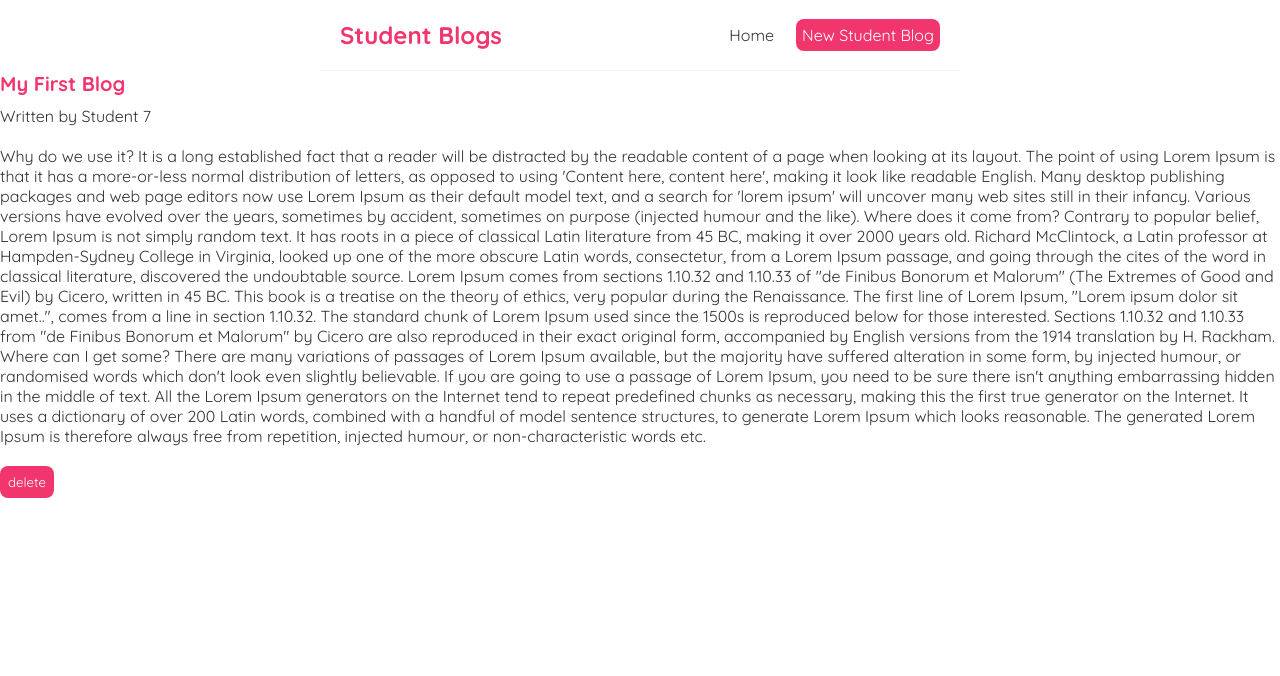
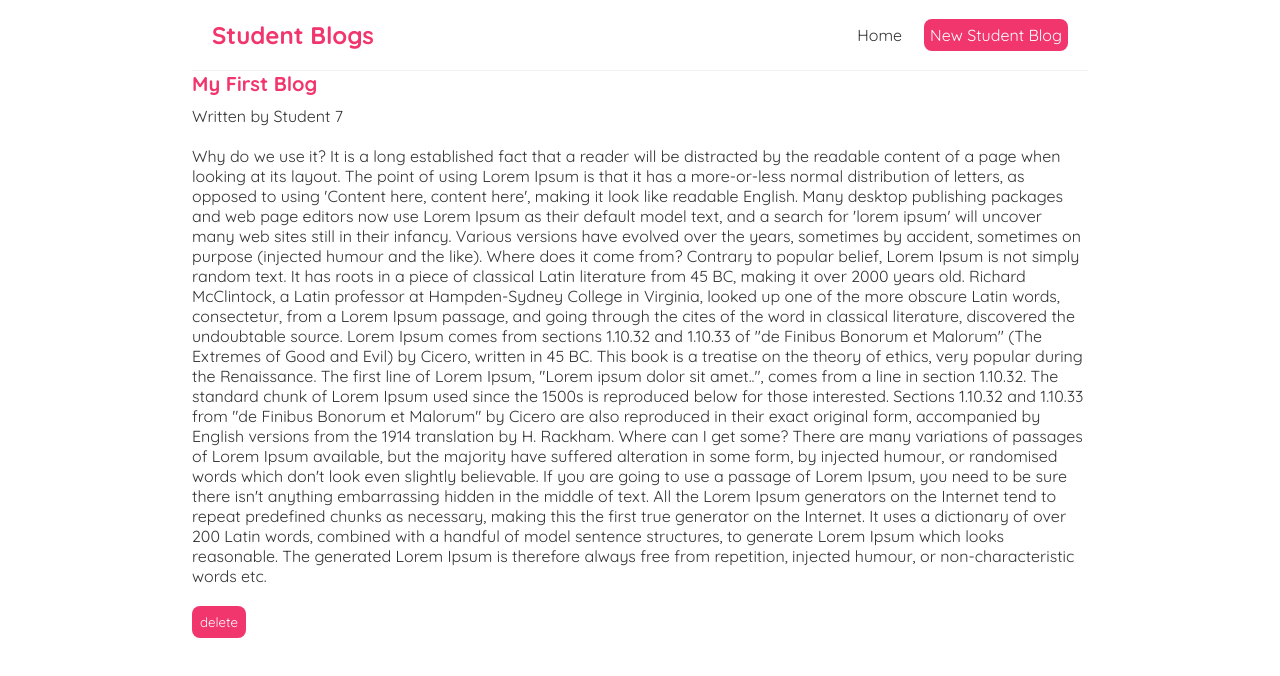
Before and after one commit to deepak0023/react_project, a React (Create React App) app: page /blogs/1 in a window 1280 px wide. Shown: the top 676 px of the page. Built offline with nearby package versions, Linux system fonts and the light colour scheme; data requests are answered from the project's data file.

Commit message:
Layout : Minor css changes in the mail layout box to accomodate on the screen

```diff
--- a/src/index.css
+++ b/src/index.css
@@ -6,11 +6,16 @@
   font-family: "Quicksand";
   color: #333;
 }
+.App {
+  max-width: 70%;
+  margin: 0 auto;
+}
+
+/* Navbar css */
 .navbar {
   padding: 20px;
   display: flex;
   align-items: center;
-  max-width: 600px;
   margin: 0 auto;
   border-bottom: 1px solid #f2f2f2;
 }
@@ -53,13 +58,13 @@
 }
 
 /* blog details page */
-.item-details div {
-  margin: 20px 0;
-}
 .item-details h2 {
   font-size: 20px;
   color: #f1356d;
   margin-bottom: 10px;
+}
+.item-details div {
+  margin: 20px 0;
 }
 .item-details button {
   background: #f1356d;
@@ -69,7 +74,6 @@
   border-radius: 8px;
   cursor: pointer;
 }
-
 
 /* create new blog form */
 .create {
```
